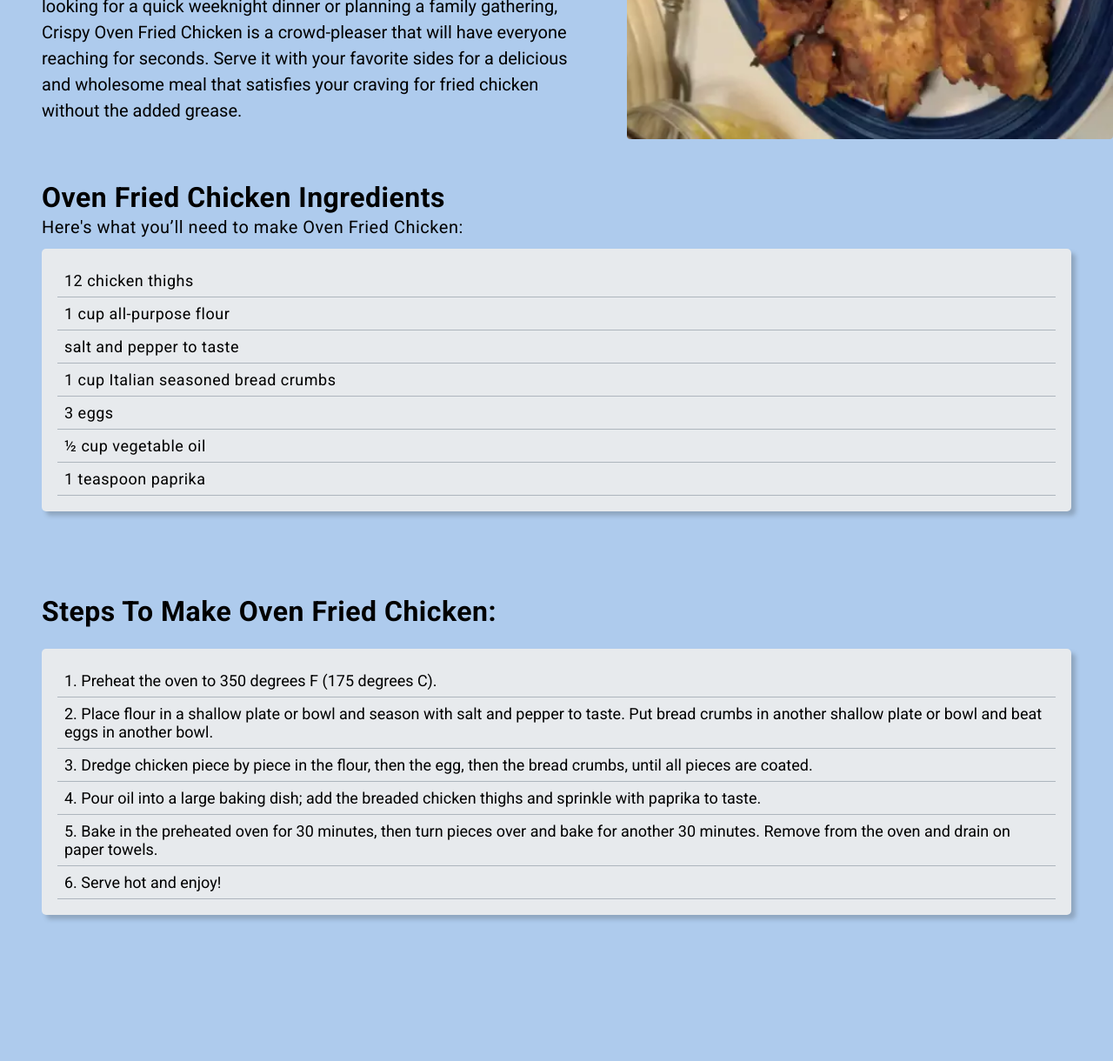
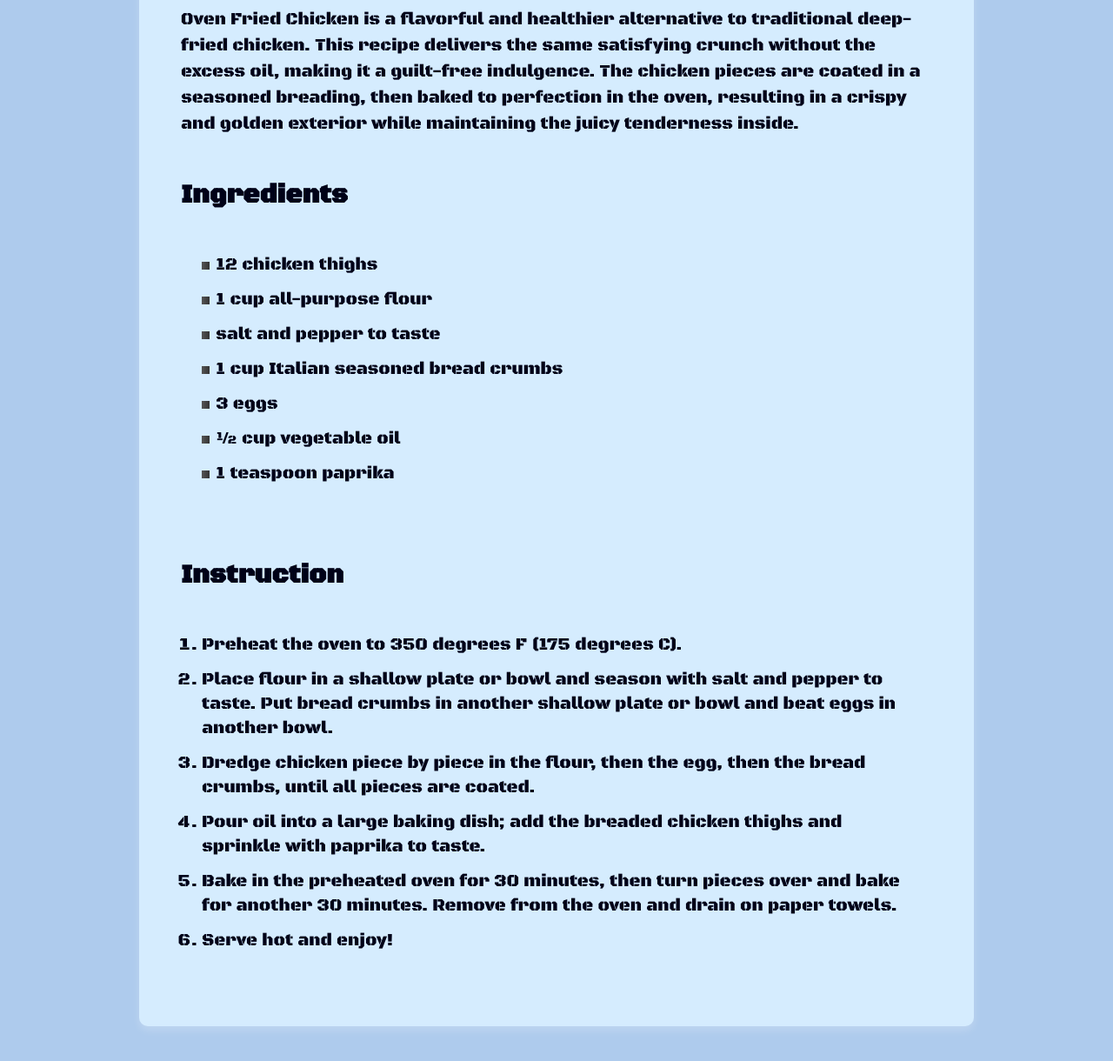
Before and after one commit to ahmed-muhammed-ahmed/Odin-recipes, a plain HTML site: page recipes/oven_fried_chicken.html in a window 1280 px wide. Shown: the part 639-1859 px from the top of the page at 87% size. Before the commit the page ends 1739 px from the top, so only its background shows below. Drawn offline with Linux system fonts and the light colour scheme.

Commit message:
Revamp oven_fried_chicken.html: Complete overhaul and restructuring of the file, including style enhancements.

```diff
--- a/Styles/chicken.css
+++ b/Styles/chicken.css
@@ -1,104 +1,70 @@
 *,
 *::before,
 *::after {
-    padding: 0;
-    margin: 0;
-    box-sizing: border-box;
+  padding: 0;
+  margin: 0;
+  box-sizing: border-box;
+}
+
+html {
+  font-size: 62.5%;
 }
 
 body {
-    font-family: 'Roboto', sans-serif;
-    font-size: 18px;
-    background-color: #aecbed;
-}
-
-.heading-primary {
-    font-size: 96px;
-    font-weight: 600;
-    text-transform: uppercase;
-    text-align: center;
-    color: #1b2d41;
-    letter-spacing: -2.5px;
-    padding: 64px 48px;
-}
-
-.chicken-container {
-    display: flex;
-    justify-content: space-around;
+  font-family: "Black Ops One", system-ui;
+  color: #000218;
+  font-size: 2rem;
+  background-color: #aecbed;
 }
 
 .container {
-    display: flex;
-    justify-content: space-between;
-    width: 1300px;
+  background-color: #d5ecfe;
+  padding: 4.8rem;
+  margin: 4rem auto;
+  border-radius: 1rem;
+  max-width: 96rem;
+  box-shadow: 0 0.5rem 1rem rgba(255, 255, 255, 0.2);
 }
 
-.chicken-text,
-.ingredients,
-.steps {
-    padding: 48px;
+.box {
+  display: flex;
+  flex-direction: column;
+  align-items: center;
+  justify-content: center;
 }
 
-.ingredients {
-    padding-bottom: 24px;
+img {
+  border-radius: 50%;
+  height: 45%;
+  width: 45%;
+  border: 2px solid green;
 }
 
-.chicken-img  img{
-    border-radius: 4px;
-    height: 100%;
+.header {
+  margin-bottom: 2.4rem;
 }
 
-.secondary-heading {
-    font-size: 48px;
-    font-weight: 500;
-    letter-spacing: -2.5px;
-    margin-bottom: 30px;
-
+.mr-t {
+  margin-top: 4.8rem;
 }
 
 p {
-    font-size: 20px;
-    line-height: 1.5;
+  line-height: 1.5;
 }
 
-.para-1 {
-    margin-bottom: 16px;
+ul,
+ol {
+  padding: 2.4rem;
+  line-height: 1.4;
 }
 
-.ingredient-step {
-    flex-direction: column;
+ul .list-group-item {
+  list-style: disc;
+  list-style-type: disc;
+  list-style-position: inside;
+  list-style-image: linear-gradient(to right, #555, #333);
+  border-radius: 50%;
 }
-
-.tertiary-heading {
-    font-size: 32px;
-    letter-spacing: 0.5px;
-    margin-bottom: 24px;
+li {
+  margin-bottom: 1.2rem;
 }
-
-.ingredient-description {
-    margin-bottom: 10px;
-    font-weight: 400;
-}
-
-.list-group {
-    background-color: #e7eaed;
-    padding: 18px;
-    border-radius: 5px;
-    box-shadow: 5px 5px 5px rgba(71, 79, 87, 0.3);
-}
-
-.list-group-item {
-    padding: 8px;
-    border-bottom: 1px solid #adb5bd;
-    font-size: 18px;
-    font-weight: 400;
-
-}
-
-.list-group-flush {
-    list-style: none;
-}
-
-.list-group-numbered {
-    list-style-position: inside;
-}
--- a/recipes/oven_fried_chicken.html
+++ b/recipes/oven_fried_chicken.html
@@ -1,25 +1,78 @@
 <!DOCTYPE html>
 <html lang="en">
-<head>
-    <meta charset="UTF-8">
-    <meta name="viewport" content="width=device-width, initial-scale=1.0">
-    <link rel="preconnect" href="https://fonts.googleapis.com">
-  <link rel="preconnect" href="https://fonts.gstatic.com" crossorigin>
-  <link href="https://fonts.googleapis.com/css2?family=Roboto:wght@400;500;700&display=swap" rel="stylesheet">
-  <link rel="stylesheet" href="../Styles/chicken.css">
+  <head>
+    <meta charset="UTF-8" />
+    <meta name="viewport" content="width=device-width, initial-scale=1.0" />
+    <link rel="preconnect" href="https://fonts.googleapis.com" />
+    <link rel="preconnect" href="https://fonts.gstatic.com" crossorigin />
+    <link
+      href="https://fonts.googleapis.com/css2?family=Black+Ops+One&family=Lato:ital,wght@0,400;0,700;0,900;1,400&display=swap"
+      rel="stylesheet"
+    />
+    <link rel="stylesheet" href="../Styles/chicken.css" />
     <title>Oven Fried Chicken</title>
-</head>
-<body>
-    <h1 class="heading-primary">Oven Fried Chicken</h1>
+  </head>
+  <body>
+    <div class="container">
+      <div class="box">
+        <h2 class="header">Oven Fried Chicken</h2>
+        <img src="./oven_fried_chicken.webp" alt="oven_fried_chicken" />
+        <h2 class="header mr-t">Introduction</h2>
+      </div>
+      <p class="text">
+        Oven Fried Chicken is a flavorful and healthier alternative to
+        traditional deep-fried chicken. This recipe delivers the same satisfying
+        crunch without the excess oil, making it a guilt-free indulgence. The
+        chicken pieces are coated in a seasoned breading, then baked to
+        perfection in the oven, resulting in a crispy and golden exterior while
+        maintaining the juicy tenderness inside.
+      </p>
+      <h2 class="header mr-t">Ingredients</h2>
+      <ul class="list-group list-group-flush">
+        <li class="list-group-item">12 chicken thighs</li>
+        <li class="list-group-item">1 cup all-purpose flour</li>
+        <li class="list-group-item">salt and pepper to taste</li>
+        <li class="list-group-item">1 cup Italian seasoned bread crumbs</li>
+        <li class="list-group-item">3 eggs</li>
+        <li class="list-group-item">½ cup vegetable oil</li>
+        <li class="list-group-item">1 teaspoon paprika</li>
+      </ul>
+
+      <h2 class="header mr-t">Instruction</h2>
+      <ol class="list-group list-group-numbered">
+        <li class="list-group-item">
+          Preheat the oven to 350 degrees F (175 degrees C).
+        </li>
+        <li class="list-group-item">
+          Place flour in a shallow plate or bowl and season with salt and pepper
+          to taste. Put bread crumbs in another shallow plate or bowl and beat
+          eggs in another bowl.
+        </li>
+        <li class="list-group-item">
+          Dredge chicken piece by piece in the flour, then the egg, then the
+          bread crumbs, until all pieces are coated.
+        </li>
+        <li class="list-group-item">
+          Pour oil into a large baking dish; add the breaded chicken thighs and
+          sprinkle with paprika to taste.
+        </li>
+        <li class="list-group-item">
+          Bake in the preheated oven for 30 minutes, then turn pieces over and
+          bake for another 30 minutes. Remove from the oven and drain on paper
+          towels.
+        </li>
+        <li class="list-group-item">Serve hot and enjoy!</li>
+      </ol>
+    </div>
+
+    <!--
+    <h1 class="heading-primary"></h1>
     <div class="chicken-container">
 
         <div class="container">
             <div class="chicken-text">
                 <h2 class="secondary-heading">Crispy Oven Fried Chicken</h2>
-                <p class="para-1">Oven Fried Chicken is a flavorful and healthier alternative to traditional deep-fried chicken.
-                    This recipe delivers the same satisfying crunch without the excess oil, making it a guilt-free indulgence.
-                    The chicken pieces are coated in a seasoned breading, then baked to perfection in the oven,
-                    resulting in a crispy and golden exterior while maintaining the juicy tenderness inside.</p>
+                <p class="para-1"></p>
                 <p>
                   The secret to the success of this dish lies in the combination of herbs and
                   spices that create a mouthwatering flavor profile.
@@ -41,32 +94,15 @@
         <div class="ingredients">
             <h3 class="tertiary-heading">Oven Fried Chicken Ingredients</h>
                 <p class="ingredient-description">Here's what you’ll need to make Oven Fried Chicken:</p>
-                <ul class="list-group list-group-flush">
-                    <li class="list-group-item">12 chicken thighs</li>
-                    <li class="list-group-item">1 cup all-purpose flour</li>
-                    <li class="list-group-item">salt and pepper to taste</li>
-                    <li class="list-group-item">1 cup Italian seasoned bread crumbs</li>
-                    <li class="list-group-item">3 eggs</li>
-                    <li class="list-group-item">½ cup vegetable oil</li>
-                    <li class="list-group-item">1 teaspoon paprika</li>
-                </ul>
+
         </div>
 
         <div class="steps">
             <h3 class="tertiary-heading">Steps To Make Oven Fried Chicken:</h3>
-            <ol class="list-group list-group-numbered">
-                <li class="list-group-item">Preheat the oven to 350 degrees F (175 degrees C).</li>
-                <li class="list-group-item">Place flour in a shallow plate or bowl and season with salt and pepper to taste. Put bread crumbs in another shallow plate or bowl and beat eggs in another bowl.</li>
-                <li class="list-group-item">Dredge chicken piece by piece in the flour, then the egg, then the bread crumbs, until all pieces are coated.</li>
-                <li class="list-group-item">Pour oil into a large baking dish; add the breaded chicken thighs and sprinkle with paprika to taste.</li>
-                <li class="list-group-item">Bake in the preheated oven for 30 minutes, then turn pieces over and bake for another 30 minutes. Remove from the oven and drain on paper towels.</li>
-                <li class="list-group-item">Serve hot and enjoy!</li>
-            </ol>
+
         </div>
     </div>
 
-   </div>
-
-
-</body>
+   </div> -->
+  </body>
 </html>
```
